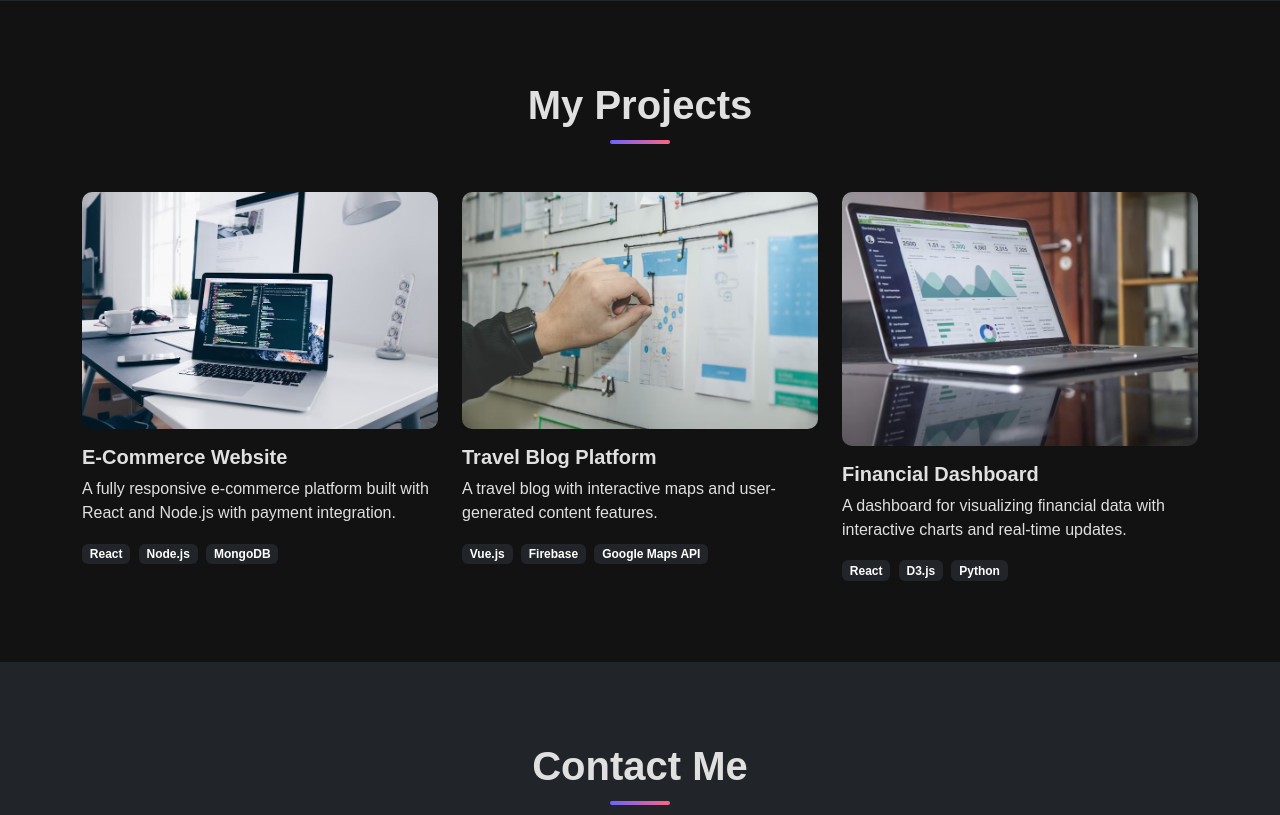
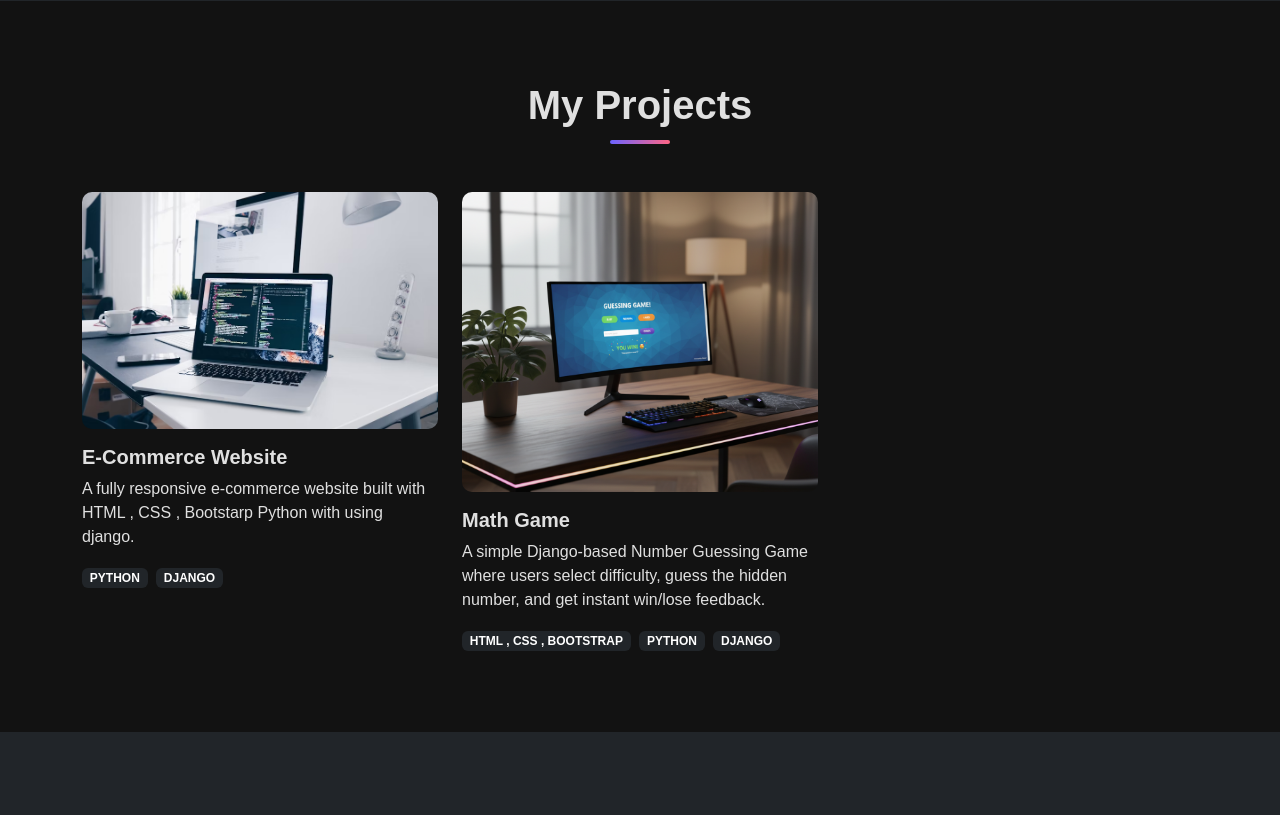
Before and after one commit to sameerdhiman08-dev/My-porfolio, a Django app: page / in a window 1280 px wide. Shown: the part 1651-2466 px from the top of the page. Run offline with Django 5.2, Linux system fonts and the light colour scheme.

Commit message:
Fixed static files for Render

```diff
--- a/myapp/static/css/style.css
+++ b/myapp/static/css/style.css
@@ -19,7 +19,12 @@ body {
   margin: 0;
 }
 
-h1, h2, h3, h4, h5, h6 {
+h1,
+h2,
+h3,
+h4,
+h5,
+h6 {
   font-family: 'Raleway', sans-serif;
   font-weight: 700;
 }
@@ -243,13 +248,26 @@ footer {
   padding: 50px 20px 30px;
   text-align: center;
 }
+
+footer a:hover {
+  color: var(--primary-color);
+  transform: scale(1.2);
+  transition: all 0.3s ease;
+}
+
 .project-img {
-    width: 100%;           /* fills the container width */
-    height: auto;          /* maintains aspect ratio */
-    max-height: 300px;     /* optional: prevents images from being too tall */
-    object-fit: cover;     /* crops excess while keeping ratio */
-    border-radius: 10px;   /* optional: rounded corners */
-    display: block;        /* removes inline spacing issues */
+  width: 100%;
+  /* fills the container width */
+  height: auto;
+  /* maintains aspect ratio */
+  max-height: 300px;
+  /* optional: prevents images from being too tall */
+  object-fit: cover;
+  /* crops excess while keeping ratio */
+  border-radius: 10px;
+  /* optional: rounded corners */
+  display: block;
+  /* removes inline spacing issues */
 }
 
 /* =======================================================
@@ -304,12 +322,14 @@ footer {
     font-size: clamp(1.4rem, 5vw, 2rem);
   }
 }
+
 @media only screen and (max-width: 480px) {
   .profile-img {
     width: 300px;
     height: 200px;
   }
 }
+
 @media only screen and (min-width: 481px) and (max-width: 768px) {
   .profile-img {
     width: 300px;
--- a/myapp/templates/home.html
+++ b/myapp/templates/home.html
@@ -116,8 +116,8 @@
                             <a href="{% static 'Resume-2_(1)[1].pdf' %}" class="btn btn-primary me-2"
                                 download="sameer-resume.pdf">
                                 <i class="fas fa-download me-2"></i>Download CV</a>
-                            <a href="#contact" class="btn btn-primary"><i
-                                    class="fas fa-paper-plane me-2"></i>Hire Me</a>
+                            <a href="#contact" class="btn btn-primary"><i class="fas fa-paper-plane me-2"></i>Hire
+                                Me</a>
                         </div>
                     </div>
                 </div>
@@ -207,14 +207,14 @@
                 <!-- Project 1 -->
                 <div class="col-12 col-md-6 col-lg-4" data-category="web">
                     <div class="project-card h-100 d-flex flex-column">
-                    <img src="{% static 'p1.png' %}" class="project-img mb-3" alt="Project 1">
+                       <a href="" class="text-decoration-none text-reset"> <img src="{% static 'p1.png' %}" class="project-img mb-3" alt="Project 1">
                         <div class="project-content flex-grow-1">
                             <h5 class="project-title">E-Commerce Website</h5>
-                        <p>A fully responsive e-commerce platform built with React and Node.js with payment integration.</p>
+                            <p>A fully responsive e-commerce website built with HTML , CSS , Bootstarp Python with using
+                                django.</p></a>
                             <div class="project-tags">
-                            <span class="badge bg-dark me-1">React</span>
-                            <span class="badge bg-dark me-1">Node.js</span>
-                            <span class="badge bg-dark ">MongoDB</span>
+                                <span class="badge bg-dark me-1">PYTHON</span>
+                                <span class="badge bg-dark">DJANGO</span>
                             </div>
                         </div>
                     </div>
@@ -223,34 +223,20 @@
                 <!-- Project 2 -->
                 <div class="col-12 col-md-6 col-lg-4" data-category="ui">
                     <div class="project-card h-100 d-flex flex-column">
-                    <img src="{% static 'p2.png' %}" class="project-img mb-3" alt="Project 2">
+                        <a href="https://math-game-5.onrender.com" class="text-decoration-none text-reset"><img src="{% static 'p2.png' %}" class="project-img mb-3" alt="Project 2">
                         <div class="project-content flex-grow-1">
-                        <h5 class="project-title">Travel Blog Platform</h5>
-                        <p>A travel blog with interactive maps and user-generated content features.</p>
+                            <h5 class="project-title">Math Game</h5>
+                            <p>A simple Django-based Number Guessing Game where users select difficulty, guess the
+                                hidden number, and get instant win/lose feedback.</p> </a>
                             <div class="project-tags">
-                            <span class="badge bg-dark me-1">Vue.js</span>
-                            <span class="badge bg-dark me-1">Firebase</span>
-                            <span class="badge bg-dark">Google Maps API</span>
+                                <span class="badge bg-dark me-1">HTML , CSS , BOOTSTRAP</span>
+                                <span class="badge bg-dark me-1">PYTHON</span>
+                                <span class="badge bg-dark">DJANGO</span>
                             </div>
                         </div>
                     </div>
                 </div>
 
-            <!-- Project 3 -->
-            <div class="col-12 col-md-6 col-lg-4" data-category="web">
-                <div class="project-card h-100 d-flex flex-column">
-                    <img src="{% static 'p3.png' %}" class="project-img mb-3" alt="Project 3">
-                    <div class="project-content flex-grow-1">
-                        <h5 class="project-title">Financial Dashboard</h5>
-                        <p>A dashboard for visualizing financial data with interactive charts and real-time updates.</p>
-                        <div class="project-tags">
-                            <span class="badge bg-dark me-1">React</span>
-                            <span class="badge bg-dark me-1">D3.js</span>
-                            <span class="badge bg-dark">Python</span>
-                        </div>
-                    </div>
-                </div>
-            </div>
             </div>
         </div>
     </section>
@@ -269,7 +255,8 @@
                         </div>
                         <h5>Location</h5>
                         <p>
-                        <a href="https://www.google.com/maps/place/Solan,+Himachal+Pradesh" target="_blank" class="text-decoration-none text-light">
+                            <a href="https://www.google.com/maps/place/Solan,+Himachal+Pradesh" target="_blank"
+                                class="text-decoration-none text-light">
                                 Solan, Himachal Pradesh
                             </a>
                         </p>
@@ -323,15 +310,18 @@
 
                     <div class="row g-3">
                         <div class="col-12 col-md-6">
-                        <input type="text" name="name" class="form-control form-control-lg bg-light" placeholder="Your Name" required>
+                            <input type="text" name="name" class="form-control form-control-lg bg-light"
+                                placeholder="Your Name" required>
                         </div>
                         <div class="col-12 col-md-6">
-                        <input type="email" name="email" class="form-control form-control-lg bg-light" placeholder="Your Email" required>
+                            <input type="email" name="email" class="form-control form-control-lg bg-light"
+                                placeholder="Your Email" required>
                         </div>
                     </div>
 
                     <div class="mb-3 mt-3">
-                    <textarea name="message" class="form-control form-control-lg bg-light" rows="5" placeholder="Message" required></textarea>
+                        <textarea name="message" class="form-control form-control-lg bg-light" rows="5"
+                            placeholder="Message" required></textarea>
                     </div>
 
                     <div class="text-center">
@@ -352,7 +342,8 @@
                 <a href="https://github.com/sameerdhiman08-dev" target="_blank" class="text-light mx-2 fs-5">
                     <i class="fab fa-github"></i>
                 </a>
-            <a href="https://www.linkedin.com/in/sameer-dhiman-2367b1214" target="_blank" class="text-light mx-2 fs-5">
+                <a href="https://www.linkedin.com/in/sameer-dhiman-2367b1214" target="_blank"
+                    class="text-light mx-2 fs-5">
                     <i class="fab fa-linkedin-in"></i>
                 </a>
                 <a href="https://www.facebook.com/sameer.dhiman.9047" target="_blank" class="text-light mx-2 fs-5">
@@ -373,13 +364,6 @@
     </footer>
 
     <!-- Optional: Add hover effect for icons -->
-<style>
-    footer a:hover {
-        color: var(--primary-color);
-        transform: scale(1.2);
-        transition: all 0.3s ease;
-    }
-</style>
 
     <!-- Back to Top Button -->
     <div class="back-to-top" id="backToTop">
```
Also changed, not shown: myapp/static/p2.png, myapp/static/p3.png (deleted). Lines whose indentation alone changed are shown as unchanged.
